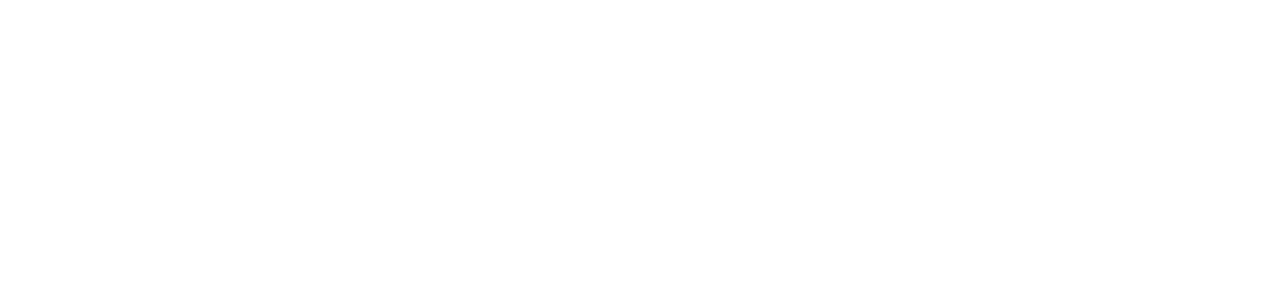
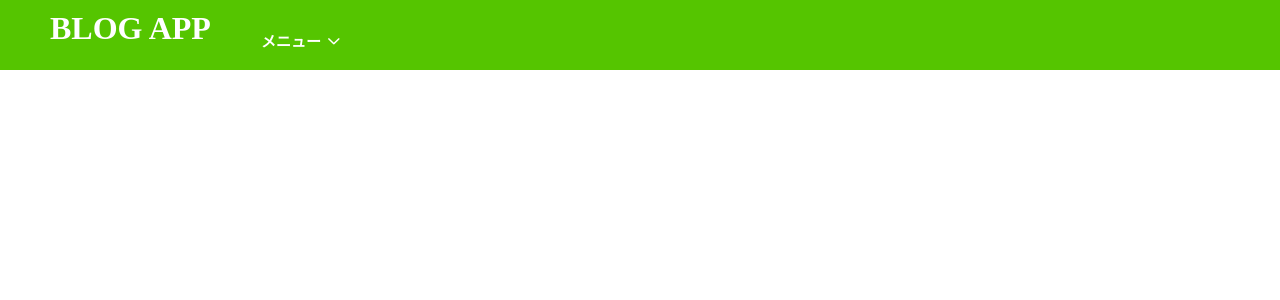
Before and after one commit to yusuke39/BlogApplication, a Vue app in the folder web/: page /adminHeader in a window 1280 px wide. Shown: the top 300 px of the page. Built offline with nearby package versions, Linux system fonts and the light colour scheme.

Commit message:
管理画面用のヘッダー作成

```diff
--- a/web/src/router/router.js
+++ b/web/src/router/router.js
@@ -2,6 +2,7 @@ import Vue from 'vue'
 import VueRouter from 'vue-router'
 const AdminLogin = () => import(/* webpackChunkName: 'AdminLogin' */ '../views/adminLogin.vue')
 const UserHeader = () => import(/* webpackChunkName: 'AdminLogin' */ '../views/userHeader.vue')
+const AdminHeader = () => import(/* webpackChunkName: 'AdminLogin' */ '../views/adminHeader.vue')
 
 Vue.use(VueRouter)
 
@@ -15,6 +16,11 @@ const routes = [
     path: '/header',
     name: 'userHeader',
     component: UserHeader
+  },
+  {
+    path: '/adminHeader',
+    name: 'adminHeader',
+    component: AdminHeader
   }
 ]
 
--- /dev/null
+++ b/web/src/views/adminHeader.vue
@@ -0,0 +1,58 @@
+<template>
+  <div class="user-header">
+    <h1 class="main-logo">BLOG APP</h1>
+    <el-dropdown class="header-dorop-down">
+      <span class="el-dropdown-link">
+       メニュー<i class="el-icon-arrow-down el-icon--right"></i>
+      </span>
+      <el-dropdown-menu slot="dropdown">
+        <el-dropdown-item>
+          <router-link to="/goodArtcleList" class="drop-menu">いいねした記事</router-link>
+        </el-dropdown-item>
+        <el-dropdown-item>
+          <router-link to="/saveArticleList" class="drop-menu">保存した記事</router-link>
+        </el-dropdown-item>
+        <el-dropdown-item>
+          <router-link to="/articlesGraph" class="drop-menu">グラフ</router-link>
+        </el-dropdown-item>
+      </el-dropdown-menu>
+    </el-dropdown>
+  </div>
+</template>
+
+<style scoped>
+
+  .user-header{
+    height: 70px;
+    background-color: #55C500;
+    display: flex;
+  }
+
+  .main-logo{
+    color: #ffffff;
+    margin-top: 10px;
+    margin-left: 50px;
+  }
+
+  .el-dropdown-link {
+    cursor: pointer;
+    color: #ffffff;
+    font-size: 15px;
+    font-weight: bold;
+  }
+
+  .el-icon-arrow-down {
+    font-size: 15px;
+    font-weight: bold;
+  }
+
+  .header-dorop-down{
+    margin-top: 30px;
+    margin-left: 50px;
+  }
+
+  .drop-menu{
+    text-decoration: none;
+    color: #524F4F;
+  }
+</style>
```
